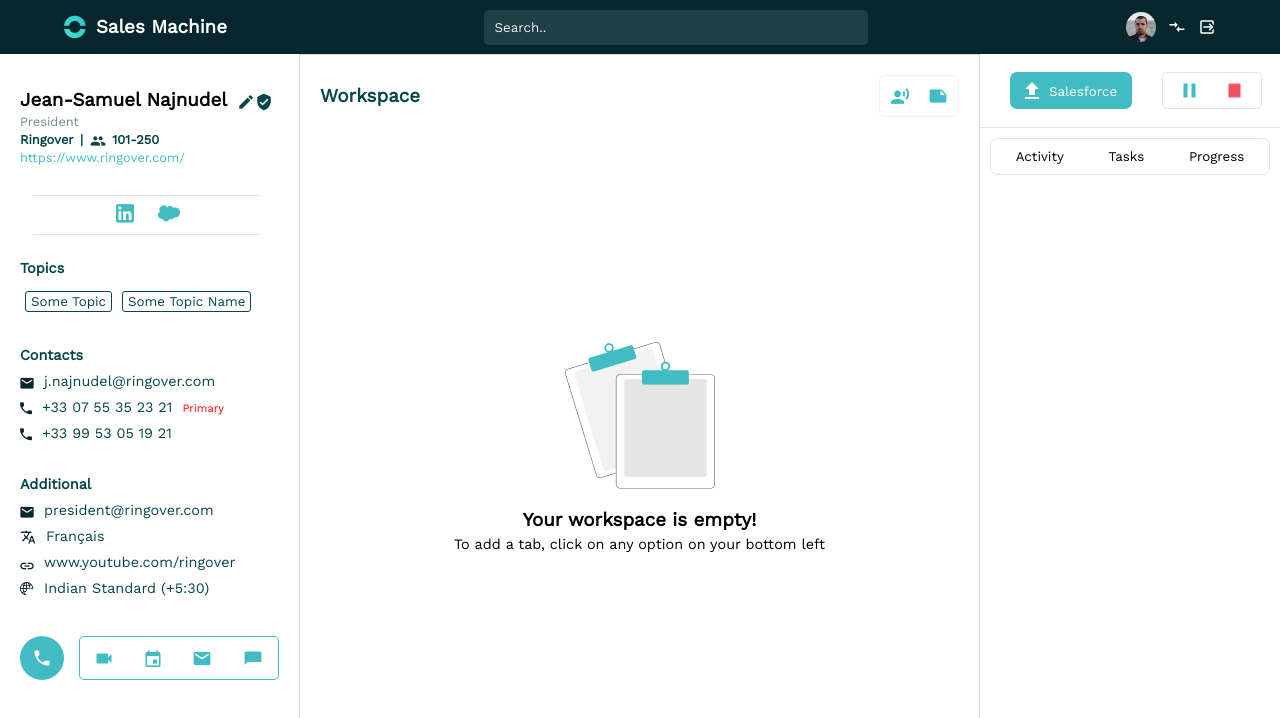
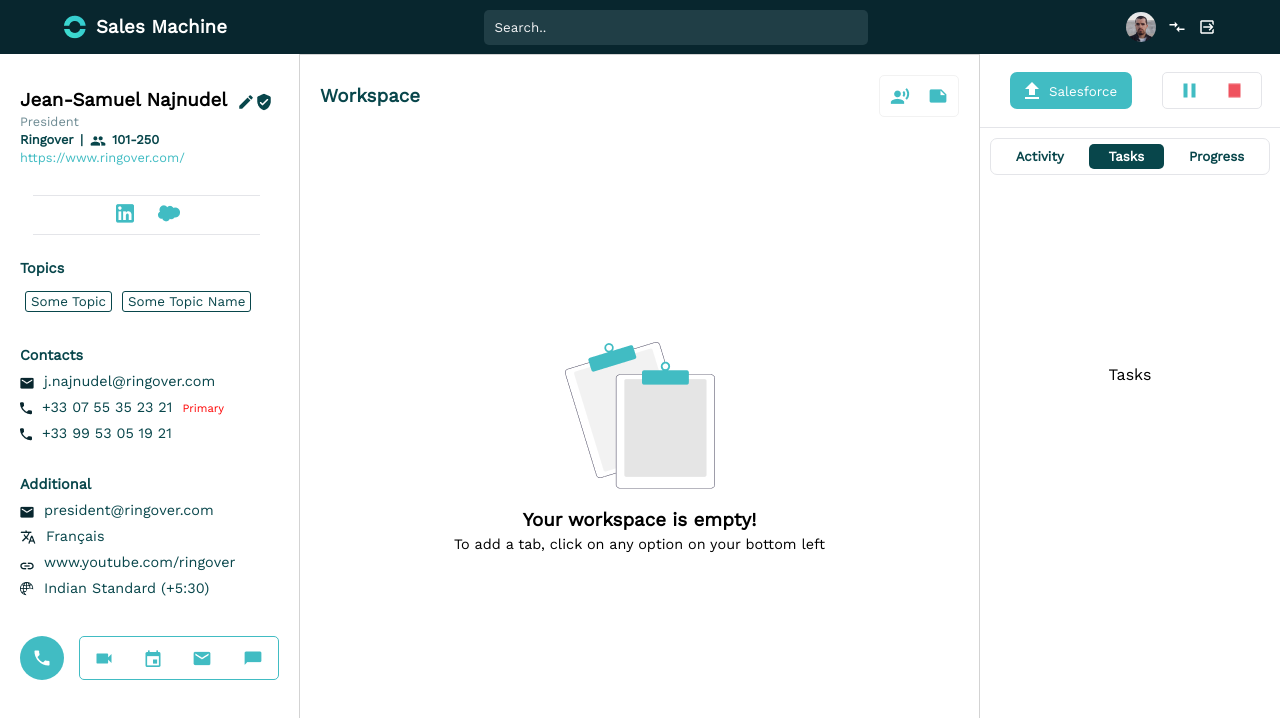
Before and after one commit to AdityaChaudhary18/sales-machine, a Next.js app: page / in a window 1280 px wide. Shown: the top 718 px of the page. Built offline with nearby package versions, Linux system fonts and the light colour scheme.

Commit message:
Done with hub

```diff
--- a/components/ProfileHub.js
+++ b/components/ProfileHub.js
@@ -2,9 +2,24 @@
 import upload from "../images/upload.png";
 import pause from "../images/pause.png";
 import stop from "../images/stop.png";
+import React, { useState } from "react";
 
 import Image from "next/image";
 const ProfileHub = () => {
+  const [selected, setSelected] = useState("Tasks");
+  const [activeTab, setActiveTab] = useState({ 0: false, 1: true, 2: false });
+  const changeHub = (selection) => {
+    if (selection === "Activity") {
+      setSelected("Activity");
+      setActiveTab({ 0: true, 1: false, 2: false });
+    } else if (selection === "Tasks") {
+      setSelected("Tasks");
+      setActiveTab({ 0: false, 1: true, 2: false });
+    } else if (selection === "Progress") {
+      setSelected("Progress");
+      setActiveTab({ 0: false, 1: false, 2: true });
+    }
+  };
   return (
     <div className={styles.profileHub}>
       <section className={styles.buttons}>
@@ -21,12 +36,46 @@
       </section>
       <section className={styles.hub}>
         <div className={styles.hubOptions}>
-          <button>Activity</button>
-          <button>Tasks</button>
-          <button>Progress</button>
+          <button
+            onClick={() => changeHub("Activity")}
+            className={activeTab[0] ? styles.active : undefined}
+          >
+            Activity
+          </button>
+          <button
+            onClick={() => changeHub("Tasks")}
+            className={activeTab[1] ? styles.active : undefined}
+          >
+            Tasks
+          </button>
+          <button
+            onClick={() => changeHub("Progress")}
+            className={activeTab[2] ? styles.active : undefined}
+          >
+            Progress
+          </button>
+        </div>
+        <div className={styles.hubText}>
+          {selected === "Activity" ? (
+            <Activity />
+          ) : selected === "Tasks" ? (
+            <Tasks />
+          ) : (
+            <Progress />
+          )}
         </div>
       </section>
     </div>
   );
 };
+
+const Activity = () => {
+  return <div>Activity</div>;
+};
+const Tasks = () => {
+  return <div>Tasks</div>;
+};
+const Progress = () => {
+  return <div>Progress</div>;
+};
 export default ProfileHub;
--- a/styles/Layout.module.scss
+++ b/styles/Layout.module.scss
@@ -252,11 +252,25 @@
         background: #fff;
         padding: 5px 20px;
         border-radius: 5px;
+        font-weight: bold;
+        color: $profileTextFontLightColor;
+      }
+      .active {
+        background: #08464b;
+        color: #fff;
       }
       button:hover {
         background: #08464b;
         color: #fff;
       }
+    }
+
+    .hubText {
+      height: 400px;
+      display: flex;
+      flex-direction: column;
+      align-items: center;
+      justify-content: center;
     }
   }
 
```
